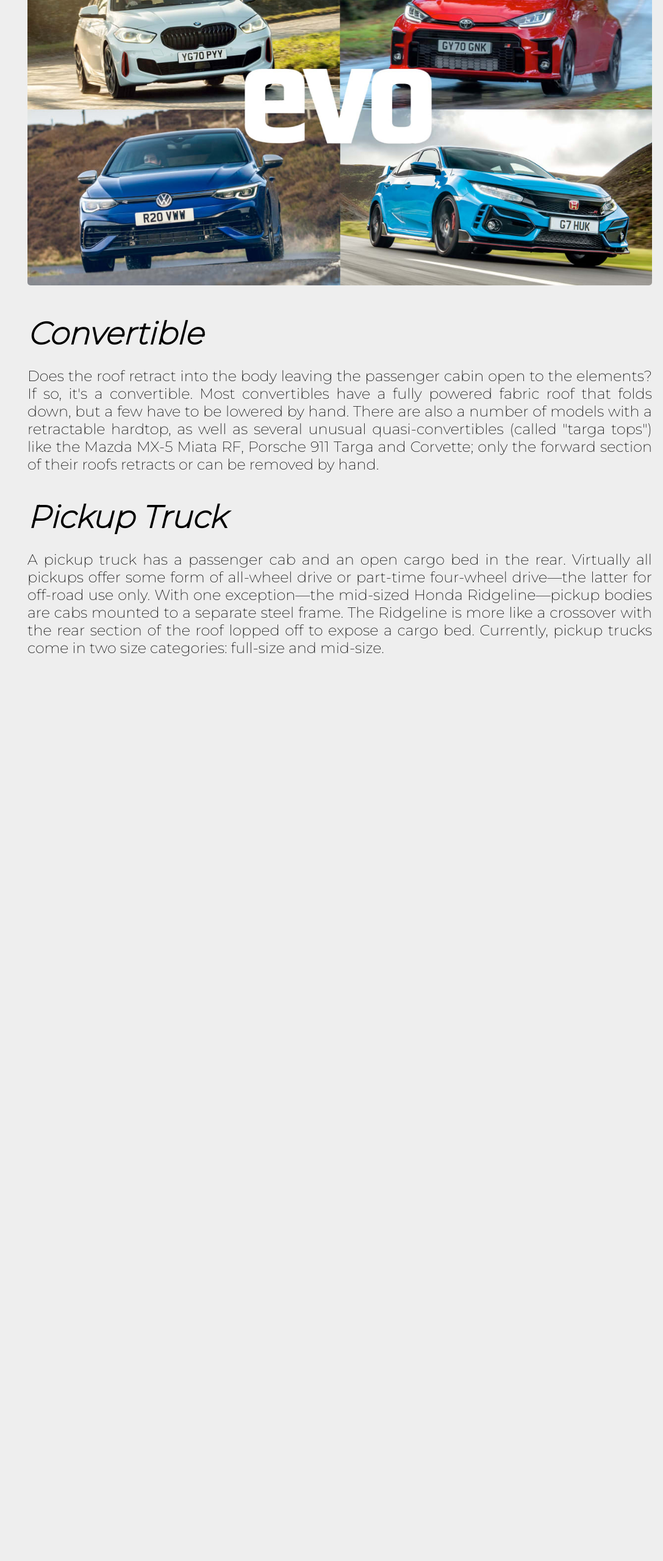
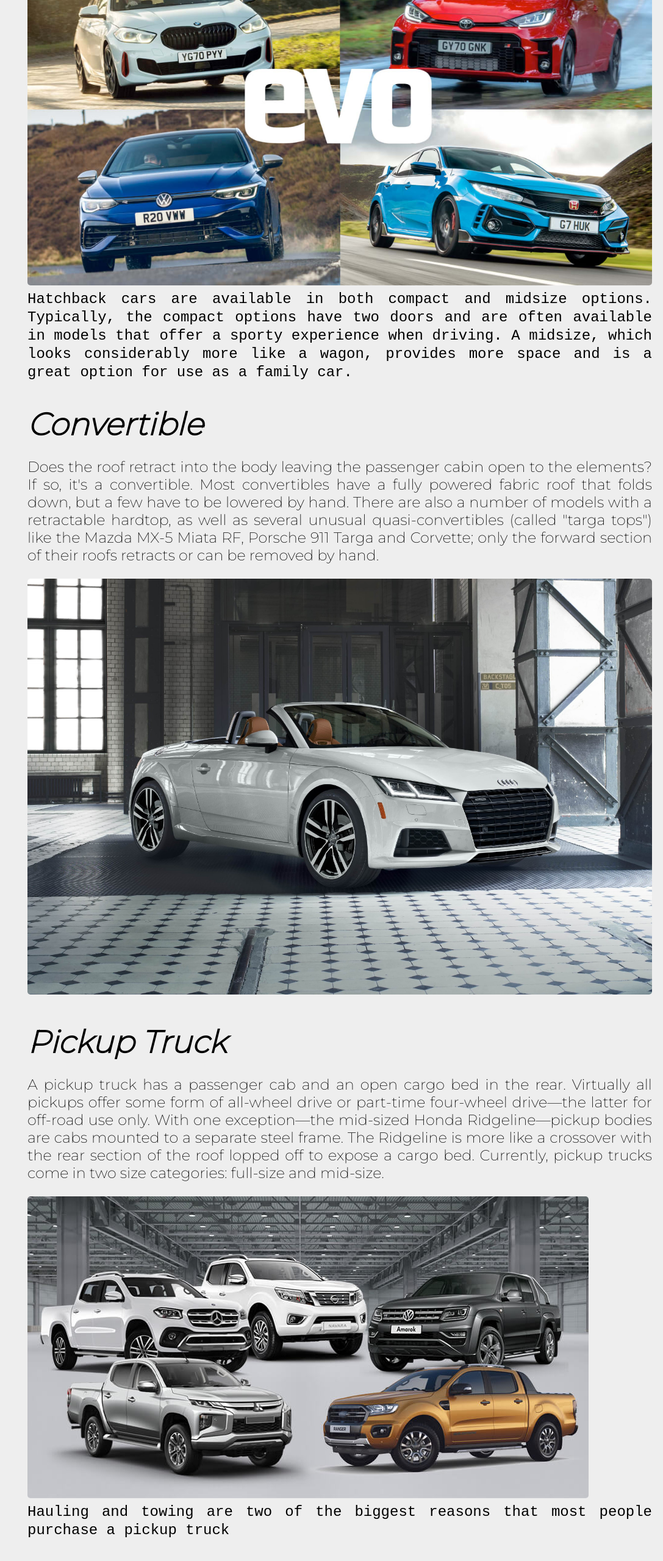
Before and after one commit to danisebastian9/WikiPage, a plain HTML site: page index.html in a window 1280 px wide. Shown: the part 5856-8416 px from the top of the page at 61% size, without its empty margins (193-1280 px from the left). Before the commit the page ends 6973 px from the top, so only its background shows below. Drawn offline with Linux system fonts and the light colour scheme.

Commit message:
HTML completed

```diff
--- a/index.html
+++ b/index.html
@@ -76,16 +76,18 @@
                 <header>Hatchback</header>
                 <p>Traditionally, the term "hatchback" has meant a compact or subcompact sedan with a squared-off roof and a rear flip-up hatch door that provides access to the vehicle's cargo area instead of a conventional trunk. The Volkswagen Golf and Kia Rio are two typical hatchbacks. More recently, rear hatches have found their way on to some larger cars, like the Audi A7 and Kia Stinger. They look like sedans, but they actually have a steeply raked hatchback that affords easier accessibility to the cargo area and greater carrying capacity than a traditional trunk would.</p>
                 <img src="hatch.jpg" alt="Best Hatchbacks 2021">
-                <code></code>
+                <code>Hatchback cars are available in both compact and midsize options. Typically, the compact options have two doors and are often available in models that offer a sporty experience when driving. A midsize, which looks considerably more like a wagon, provides more space and is a great option for use as a family car.</code>
             </section>
             <section class="main-section" id="convertible">
                 <header>Convertible</header>
                 <p>Does the roof retract into the body leaving the passenger cabin open to the elements? If so, it's a convertible. Most convertibles have a fully powered fabric roof that folds down, but a few have to be lowered by hand. There are also a number of models with a retractable hardtop, as well as several unusual quasi-convertibles (called "targa tops") like the Mazda MX-5 Miata RF, Porsche 911 Targa and Corvette; only the forward section of their roofs retracts or can be removed by hand.</p>
+                <img src="convertible.jpg" alt="Audi TT RS">
             </section>
             <section class="main-section" id="pickup_truck">
                 <header>Pickup Truck</header>
                 <p>A pickup truck has a passenger cab and an open cargo bed in the rear. Virtually all pickups offer some form of all-wheel drive or part-time four-wheel drive—the latter for off-road use only. With one exception—the mid-sized Honda Ridgeline—pickup bodies are cabs mounted to a separate steel frame. The Ridgeline is more like a crossover with the rear section of the roof lopped off to expose a cargo bed. Currently, pickup trucks come in two size categories: full-size and mid-size.</p>
-                <code></code>
+                <img src="pickups.jpg" alt="Best 2021 pickups">
+                <code>Hauling and towing are two of the biggest reasons that most people purchase a pickup truck</code>
             </section>
         </main>
     </div>
```
Also changed, not shown: convertible.jpg (added), pickups.jpg (added).
